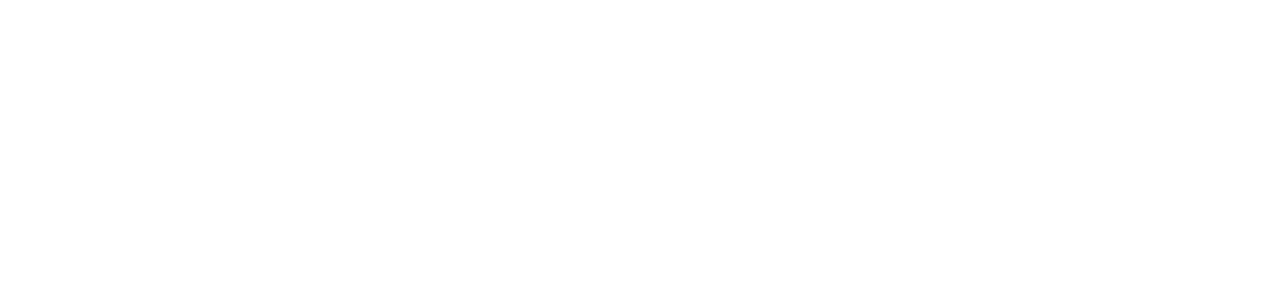
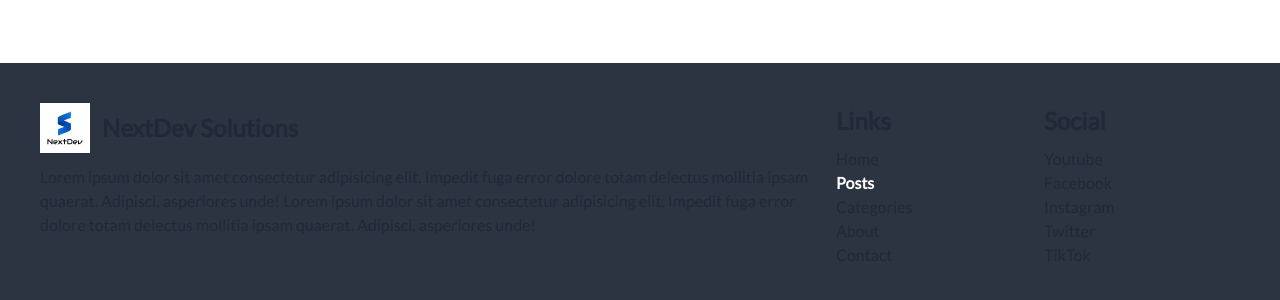
Before and after one commit to Sanzi87/nextdev-blog, a Next.js app: page /posts in a window 1280 px wide. Shown: the part 836-1136 px from the top of the page. Before the commit the page ends 800 px from the top, so only its background shows below. Built offline with nearby package versions, Linux system fonts and the light colour scheme; no server answers; the database is empty.

Commit message:
Add Footer

```diff
--- a/app/components/Footer.tsx
+++ b/app/components/Footer.tsx
@@ -1,7 +1,95 @@
+'use client';
+import classnames from 'classnames';
+import Image from 'next/image';
+import Link from 'next/link';
+import { usePathname } from 'next/navigation';
 import React from 'react';
 
+const footerLinks = [
+  { label: 'Home', href: '/' },
+  { label: 'Posts', href: '/posts' },
+  { label: 'Categories', href: '/categories' },
+  { label: 'About', href: '/about' },
+  { label: 'Contact', href: '/contact' },
+];
+const socialLinks = [
+  { label: 'Youtube', href: 'https://youtube.com' },
+  { label: 'Facebook', href: 'https://facebook.com' },
+  { label: 'Instagram', href: 'https://instagram.com' },
+  { label: 'Twitter', href: 'https://twitter.com' },
+  { label: 'TikTok', href: 'https://tiktok.com' },
+];
+
+interface FooterNavProps {
+  header: string;
+  blank?: boolean;
+  links: {
+    label: string;
+    href: string;
+  }[];
+}
+
+const FooterNavLinks = ({ links, header, blank = false }: FooterNavProps) => {
+  const currentPath = usePathname();
+  return (
+    <div className='flex flex-col gap-2'>
+      <h2>{header}</h2>
+      <ul className=''>
+        {links.map((link) => (
+          <li key={link.href} className='hover:text-white'>
+            <Link
+              className={classnames({
+                'active-link': link.href === currentPath,
+                'transition-colors': true,
+              })}
+              href={link.href}
+              target={blank ? '_blank' : undefined}
+            >
+              {link.label}
+            </Link>
+          </li>
+        ))}
+      </ul>
+    </div>
+  );
+};
+
 const Footer = () => {
-  return <div>Footer</div>;
+  return (
+    <div className='bg-neutral p-10'>
+      <div className='container mx-auto flex flex-col text-center md:flex-row  md:text-left justify-between gap-3'>
+        <div className='flex flex-col gap-3 md:basis-3/5 lg:basis-4/6'>
+          <div className='flex gap-3'>
+            <div className='flex items-center'>
+              <Image
+                alt='NextDev Solutions Logo'
+                width={100}
+                height={100}
+                style={{ maxWidth: '50px', height: 'auto' }}
+                src={'/NextDev-logo-xs.webp'}
+              />
+            </div>
+            <div className='flex items-center'>
+              <h2 className=''>NextDev Solutions</h2>
+            </div>
+          </div>
+          <p>
+            Lorem ipsum dolor sit amet consectetur adipisicing elit. Impedit
+            fuga error dolore totam delectus mollitia ipsam quaerat. Adipisci,
+            asperiores unde! Lorem ipsum dolor sit amet consectetur adipisicing
+            elit. Impedit fuga error dolore totam delectus mollitia ipsam
+            quaerat. Adipisci, asperiores unde!
+          </p>
+        </div>
+        <div className='md:basis-1/5 lg:basis-1/6'>
+          <FooterNavLinks links={footerLinks} header='Links' />
+        </div>
+        <div className='md:basis-1/5 lg:basis-1/6'>
+          <FooterNavLinks links={socialLinks} header={'Social'} blank={true} />
+        </div>
+      </div>
+    </div>
+  );
 };
 
 export default Footer;
--- a/app/globals.css
+++ b/app/globals.css
@@ -31,6 +31,11 @@
   margin-bottom: 0.4rem;
   margin-top: 2rem;
 }
+footer h1, h2, h3 {
+  font-weight: bold;
+  margin-bottom: 0rem;
+  margin-top: 0rem;
+}
 
 h1 {
   font-size: 2rem;
@@ -57,3 +62,7 @@
 .editor-toolbar{
   background: #10172A !important;
 }
+.active-link {
+  color: white;
+  font-weight: bold;
+}
--- a/app/layout.tsx
+++ b/app/layout.tsx
@@ -24,7 +24,9 @@
         <QueryClientProvider>
           <AuthProvider>
             <NavBar />
-            <main className='container mx-auto p-5'>{children}</main>
+            <main className='container min-h-screen mx-auto p-5'>
+              {children}
+            </main>
           </AuthProvider>
         </QueryClientProvider>
         <Footer />
--- a/app/posts/[slug]/page.tsx
+++ b/app/posts/[slug]/page.tsx
@@ -21,7 +21,7 @@
 
   return (
     <div className='flex flex-col md:flex-row'>
-      <div className=' md:basis-3/4 lg:basis-4/5 p-3'>
+      <div className='md:basis-3/4 lg:basis-4/5 p-3'>
         <SinglePost post={post} />
       </div>
       <div className='md:basis-1/4 lg:basis-1/5 flex flex-col gap-4 p-5'>
```
